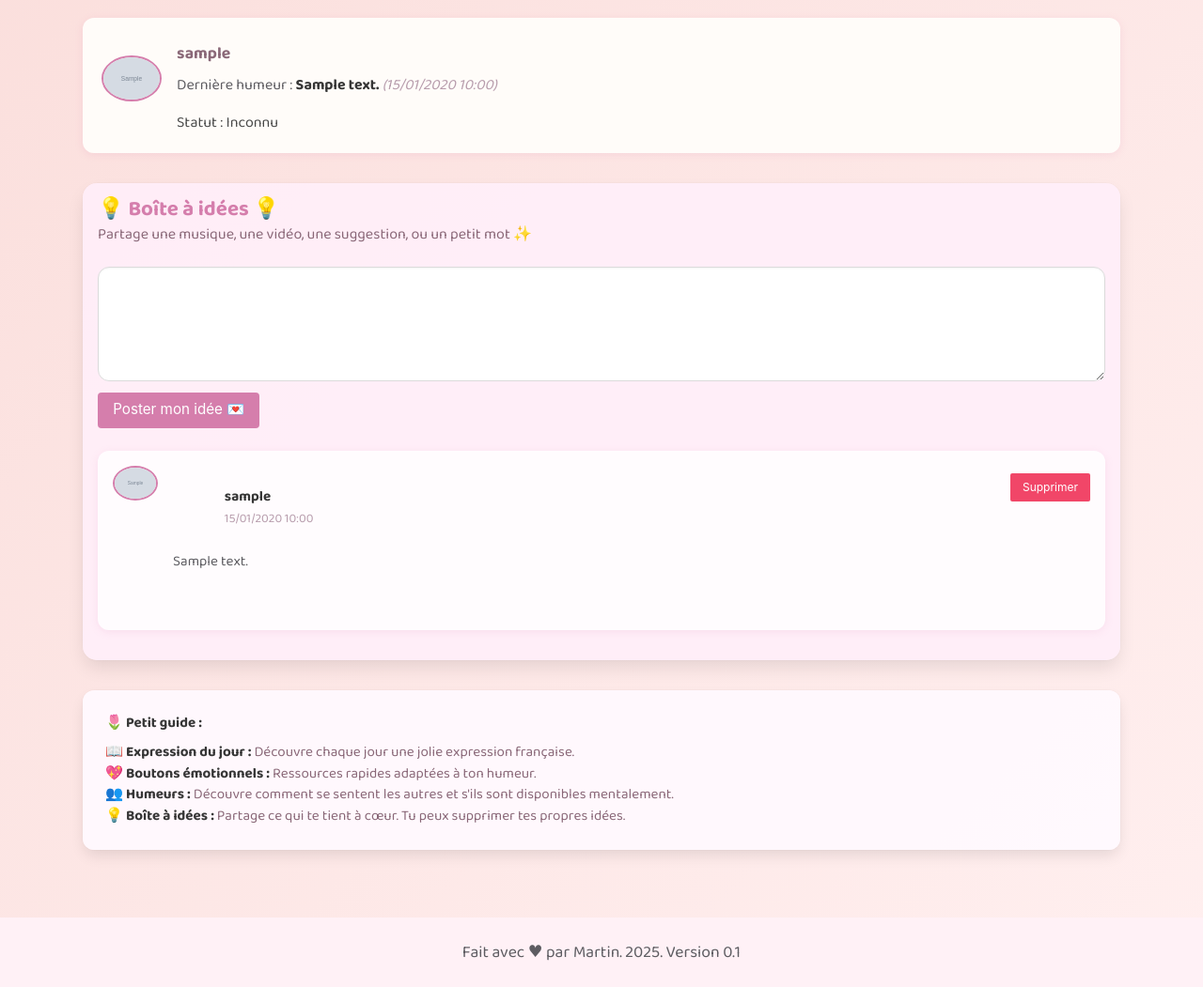
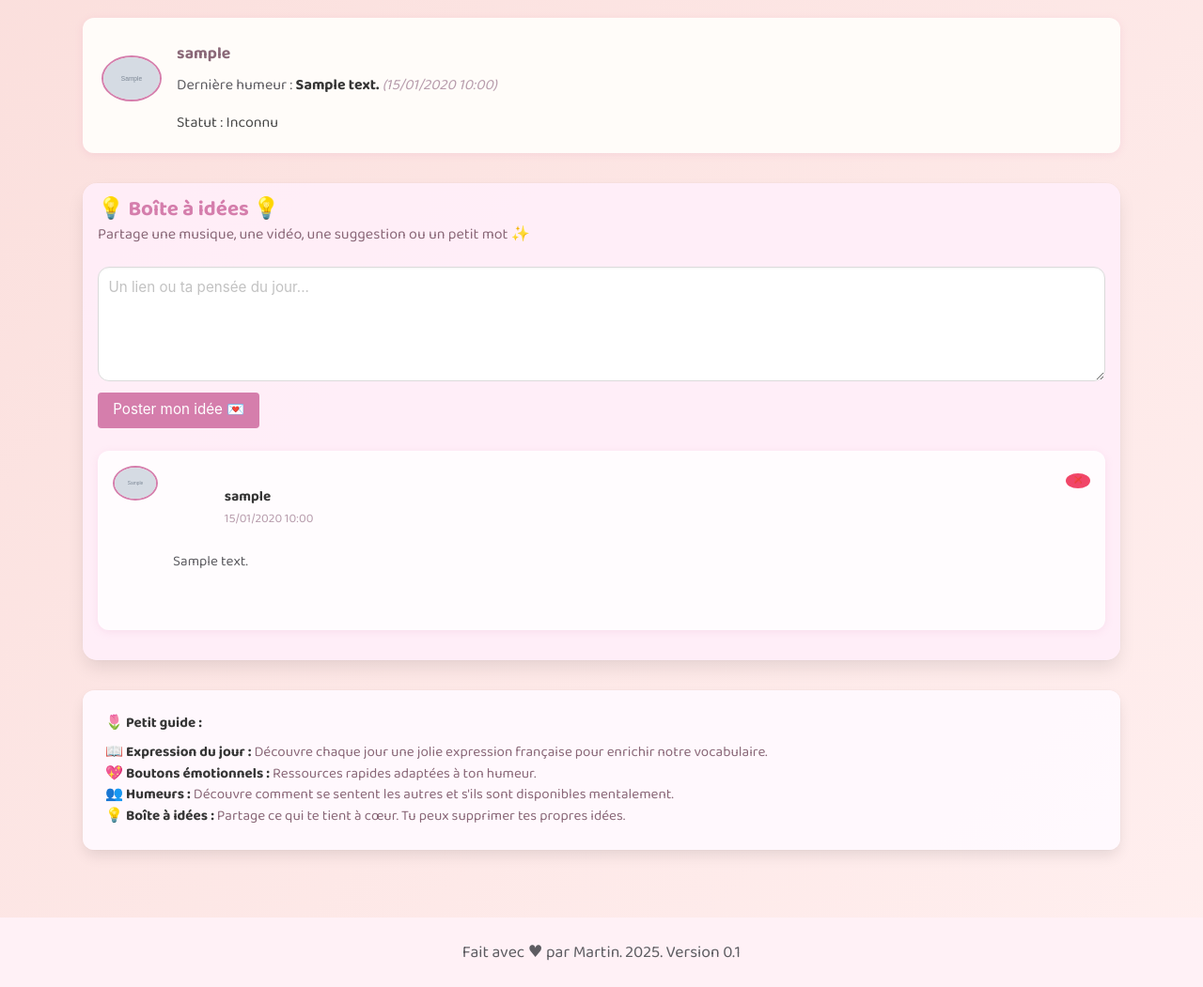
Before and after one commit to Ovanity/Elise, a Flask app: page /home in a window 1280 px wide. Shown: the part 507-1558 px from the top of the page at 94% size. Run offline with Flask 3, Linux system fonts and the light colour scheme; the visitor is signed in with stand-in values (Sample User, id 1); tables that the repository leaves empty hold one stand-in row (values such as "Sample post"); grey boxes marked "Sample" are stand-in pictures; a database or web service that is not in the repository returns one stand-in record (values such as "Sample title"); data that the repository does not hold is empty.

Commit message:
requirements

```diff
--- a/templates/index.html
+++ b/templates/index.html
@@ -62,7 +62,7 @@
               margin-bottom: 1rem;
               box-shadow: 0 2px 8px rgba(213, 126, 172, 0.15);
               width: 100%;
-              box-sizing:border-box;">
+              box-sizing: border-box;">
     <article class="media" style="align-items: center;">
       <figure class="media-left" style="margin-right:1rem;">
         <p class="image is-64x64">
@@ -108,24 +108,17 @@
               padding: 1rem;
               margin-top:2rem;
               width:100%;
-              box-sizing:border-box;">
+              box-sizing: border-box;">
     <h1 class="title" style="color:#D57EAC; font-size:1.4rem;">💡 Boîte à idées 💡</h1>
     <p class="subtitle" style="color:#8A6878; font-size:1rem;">
-      Partage une musique, une vidéo, une suggestion, ou un petit mot ✨
+      Partage une musique, une vidéo, une suggestion ou un petit mot ✨
     </p>
     {% if session.username %}
       <form method="POST" action="{{ url_for('add_idea') }}">
         <div class="field">
-          <textarea class="textarea"
-                    name="idea_text"
-                    placeholder="Un lien ou ta pensée du jour... Exemple : Martin est un petit con"
-                    required
-                    style="border-radius:12px; font-size:0.95rem;
-                           white-space:pre-wrap; word-wrap:break-word;">
-          </textarea>
+          <textarea class="textarea" name="idea_text" placeholder="Un lien ou ta pensée du jour..." required style="border-radius:12px; font-size:0.95rem; white-space: pre-wrap; word-wrap: break-word;"></textarea>
         </div>
-        <button class="button is-success" type="submit"
-                style="background-color:#D57EAC; color:#fff; font-size:0.95rem;">
+        <button class="button is-success" type="submit" style="background-color:#D57EAC; color:#fff; font-size:0.95rem;">
           Poster mon idée 💌
         </button>
       </form>
@@ -145,18 +138,15 @@
                       margin-bottom: 1rem;
                       padding: 1rem;
                       width:100%;
-                      box-sizing:border-box;">
+                      box-sizing: border-box;">
             <article class="media">
               <figure class="media-left">
                 <p class="image is-48x48">
-                  <img src="{{ url_for('static', filename='images/' ~ idea.author.profile_pic) }}"
-                       alt="{{ idea.author.username }}"
-                       style="border-radius:50%; border:2px solid #D57EAC;">
+                  <img src="{{ url_for('static', filename='images/' ~ idea.author.profile_pic) }}" alt="{{ idea.author.username }}" style="border-radius:50%; border:2px solid #D57EAC;">
                 </p>
               </figure>
               <div class="media-content" style="font-size:0.95rem; color:#5D5C61;">
-                <div class="content"
-                     style="white-space:pre-wrap; word-wrap:break-word;">
+                <div class="content" style="white-space: pre-wrap; word-wrap: break-word;">
                   <strong>{{ idea.author.username }}</strong>
                   <small style="color:#B79CAC;">{{ idea.created_at.strftime('%d/%m/%Y %H:%M') }}</small>
                   <p>{{ idea.idea_text }}</p>
@@ -165,10 +155,8 @@
               {% if session.username == idea.author.username %}
                 <div class="media-right">
                   <form method="POST" action="{{ url_for('delete_idea', idea_id=idea.id) }}">
-                    <button class="button is-danger is-small"
-                            type="submit"
-                            style="margin-top:0.5rem;">
-                      Supprimer
+                    <button class="button is-danger is-small" type="submit" style="margin-top:0.5rem; border-radius:50%; padding:0.2rem 0.5rem; font-size:0.4rem;">
+                      ❌
                     </button>
                   </form>
                 </div>
@@ -195,7 +183,7 @@
             font-size:0.95rem;">
   <p><strong>🌷 Petit guide :</strong></p>
   <ul style="margin-top:0.5rem;">
-    <li>📖 <strong>Expression du jour :</strong> Découvre chaque jour une jolie expression française.</li>
+    <li>📖 <strong>Expression du jour :</strong> Découvre chaque jour une jolie expression française pour enrichir notre vocabulaire.</li>
     <li>💖 <strong>Boutons émotionnels :</strong> Ressources rapides adaptées à ton humeur.</li>
     <li>👥 <strong>Humeurs :</strong> Découvre comment se sentent les autres et s'ils sont disponibles mentalement.</li>
     <li>💡 <strong>Boîte à idées :</strong> Partage ce qui te tient à cœur. Tu peux supprimer tes propres idées.</li>
```
